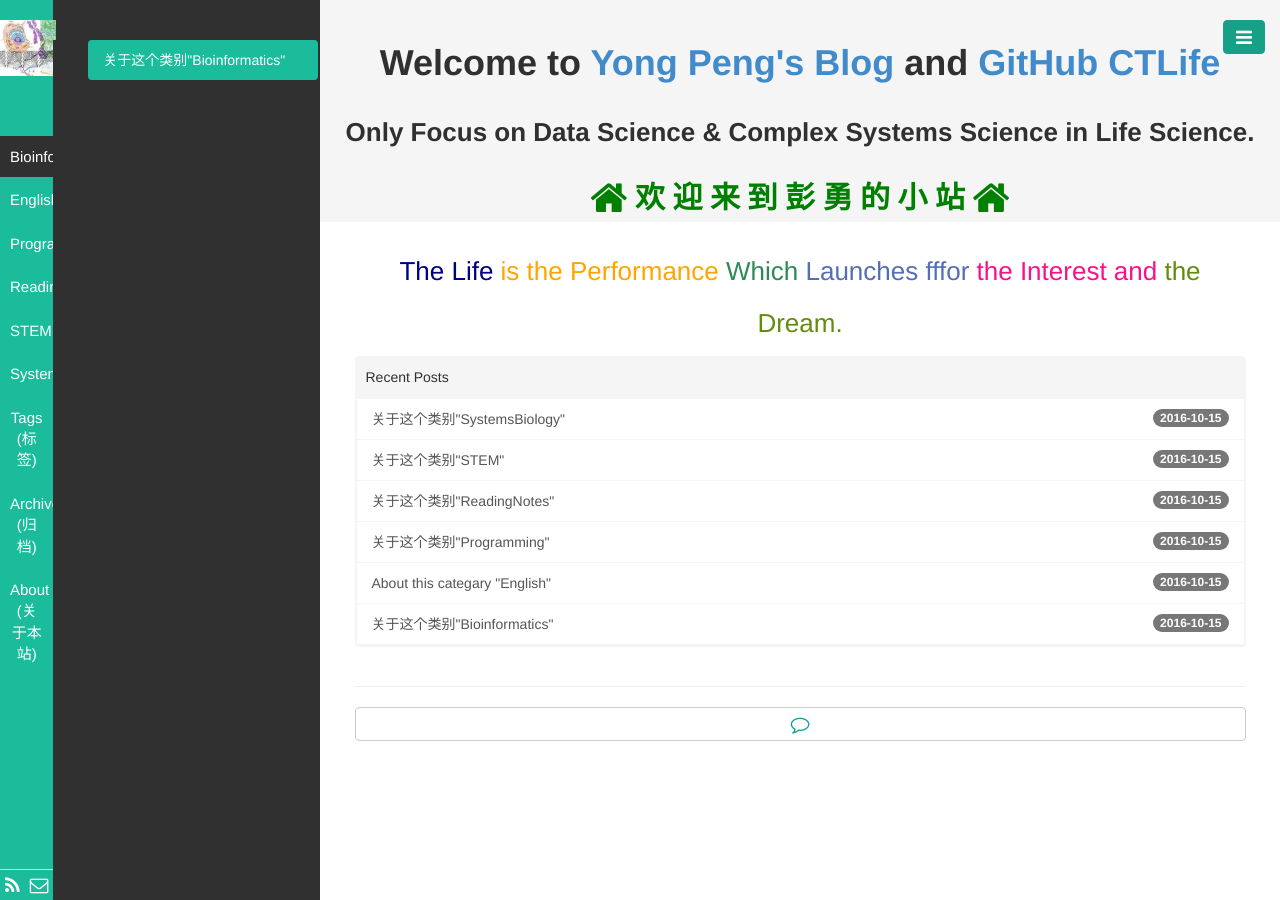
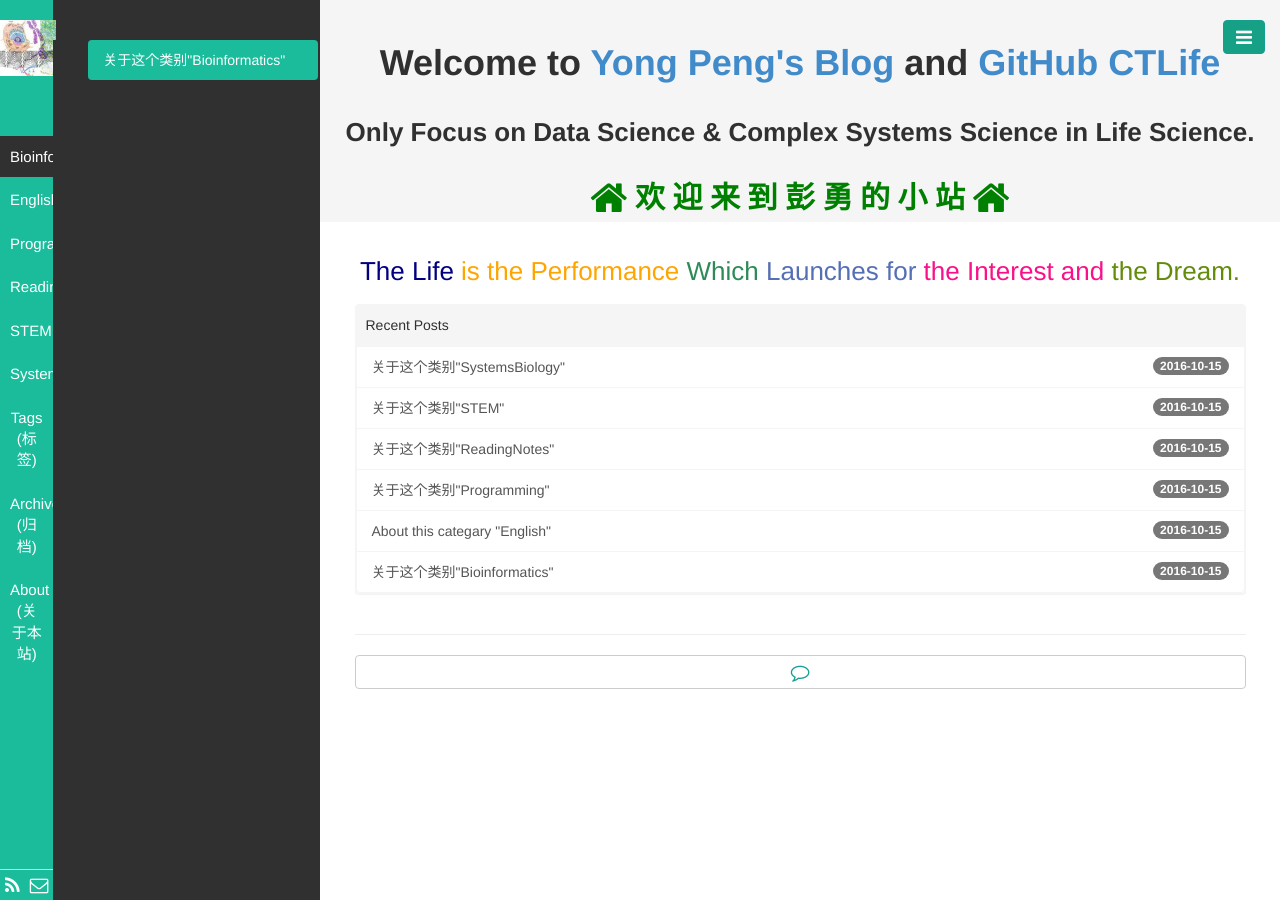
Before and after one commit to CTLife/CTLife.github.io, a Jekyll site: the page built from index.html, in a window 1280 px wide. Built offline with Jekyll 4.4.1, drawn with Linux system fonts in a browser that asks for light colours; Markdown is read by kramdown in place of the engine named in the settings; the list of posts is cut into pages by our own code.

Commit message:
Update index.html

```diff
--- a/index.html
+++ b/index.html
@@ -11,7 +11,7 @@ titlename: Yong Peng
 <!--<br>-->
 <center>
         <h3><font color="#000080"> The Life </font><font color="#FFA500"> is the Performance </font><font color="#2E8B57"> Which </font><font
-        color="#601986"> </font><font color="#556fb5"> Launches fffor </font><font color="#fa1089"> the Interest and </font><font
+        color="#601986"> </font><font color="#556fb5"> Launches for </font><font color="#fa1089"> the Interest and </font><font
         color="#638c0b">the Dream.<br> </font></h3>
 </center>
 
```
